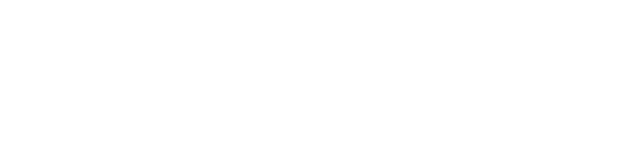
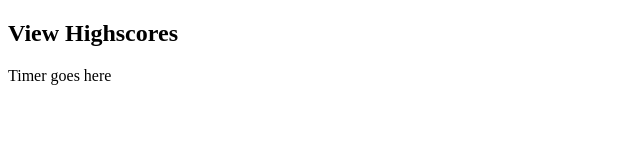
Before and after one commit to Devmadia/js-fundamentals-quiz, a plain HTML site: page index.html in a window 1280 px wide. Shown: the whole page, without its empty margins (0-640 px from the left). Drawn offline with Linux system fonts and the light colour scheme.

Commit message:
adding placeholders

```diff
--- a/index.html
+++ b/index.html
@@ -9,7 +9,9 @@
 <body>
     <header>
         <!-- View Highscores on left side -->
+        <h2>View Highscores</h2>
         <!-- Timer on right side -->
+        <div class="timer">Timer goes here</div>
     </header>
     <main>
         <!-- Quiz Title/Question -->
```
